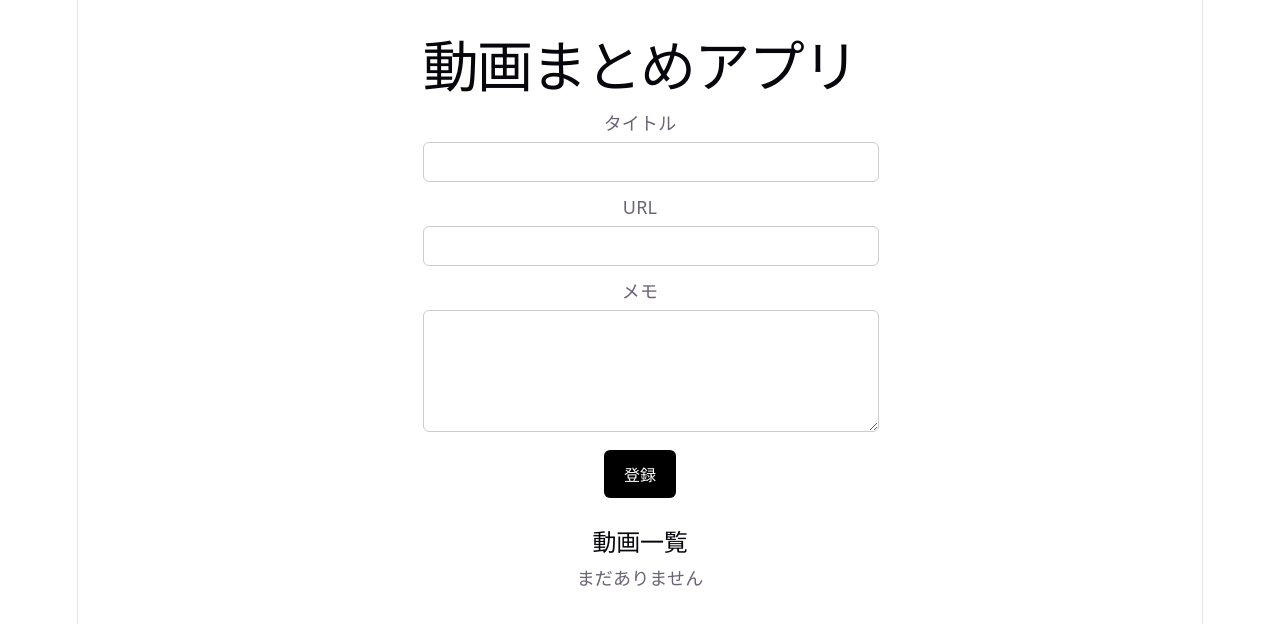
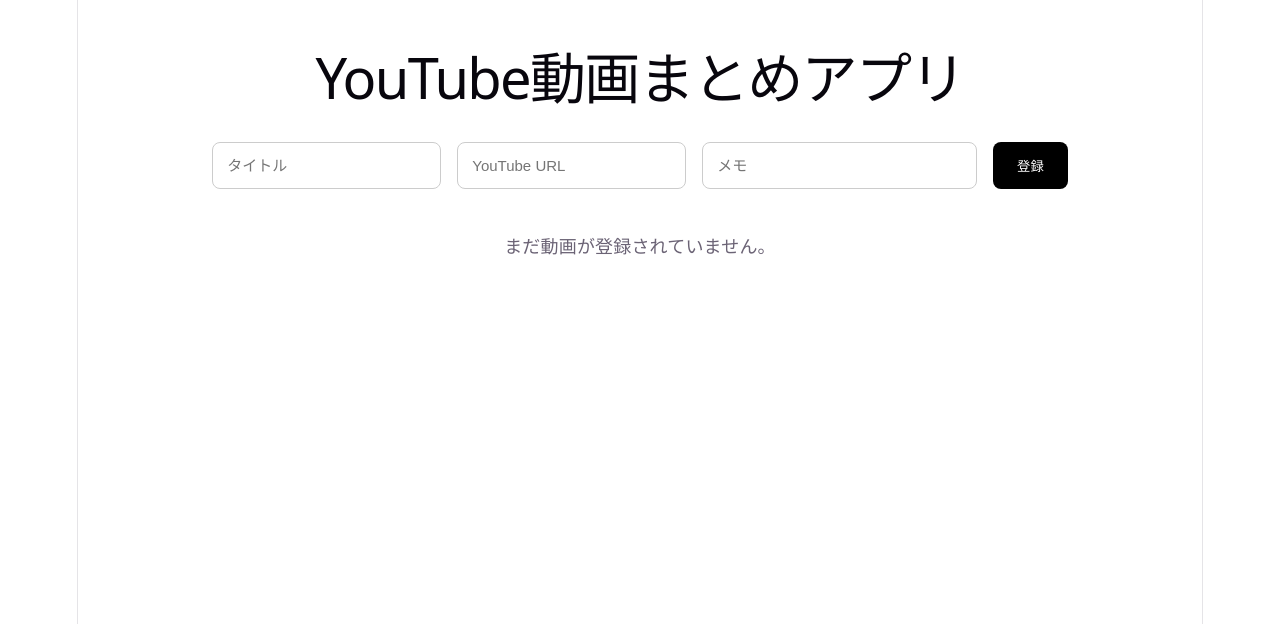
Before and after one commit to ka2ki1/video-stock-frontend, a React (Vite) app: page / in a window 1280 px wide. Shown: the top 624 px of the page. Built offline with nearby package versions, Linux system fonts and the light colour scheme.

Commit message:
style: remove youtube link from video card

```diff
--- a/src/App.jsx
+++ b/src/App.jsx
@@ -1,27 +1,34 @@
-import { useState } from "react";
+import { useEffect, useState } from "react";
 import VideoForm from "./components/VideoForm";
 import VideoList from "./components/VideoList";
 
 function App() {
-  const [videos, setVideos] = useState([]);
+  const [videos, setVideos] = useState(() => {
+    const savedVideos = localStorage.getItem("videos");
+    return savedVideos ? JSON.parse(savedVideos) : [];
+  });
+
+  useEffect(() => {
+    localStorage.setItem("videos", JSON.stringify(videos));
+  }, [videos]);
 
   function handleAdd(video) {
     setVideos([...videos, video]);
   }
 
   function handleDelete(id) {
-    setVideos(videos.filter((v) => v.id !== id));
+    setVideos(videos.filter((video) => video.id !== id));
   }
 
   return (
     <div
       style={{
-        maxWidth: "800px",
-        margin: "0 auto",   // ← これが中央寄せ
-        padding: "20px",
+        maxWidth: "1200px",
+        margin: "0 auto",
+        padding: "32px",
       }}
     >
-      <h1 style={{ textAlign: "center" }}>動画まとめアプリ</h1>
+      <h1>YouTube動画まとめアプリ</h1>
 
       <VideoForm onAdd={handleAdd} />
 
--- a/src/components/VideoForm.jsx
+++ b/src/components/VideoForm.jsx
@@ -21,57 +21,60 @@
   }
 
   const inputStyle = {
-    width: "100%",
-    padding: "10px",
-    fontSize: "16px",
-    marginTop: "6px",
-    borderRadius: "6px",
+    padding: "14px",
+    fontSize: "15px",
+    borderRadius: "8px",
     border: "1px solid #ccc",
   };
 
-  const buttonStyle = {
-    marginTop: "12px",
-    padding: "12px 20px",
-    fontSize: "16px",
-    borderRadius: "6px",
-    border: "none",
-    backgroundColor: "#000",
-    color: "#fff",
-    cursor: "pointer",
-  };
-
   return (
-    <div style={{ maxWidth: "600px", marginBottom: "30px" }}>
-      <div>
-        <label>タイトル</label>
+    <div
+      style={{
+        display: "grid",
+        gridTemplateColumns: "1fr 1fr 1.2fr auto",
+        gap: "16px",
+        background: "#fff",
+        padding: "20px",
+        borderRadius: "12px",
+        marginBottom: "24px",
+      }}
+    >
       <input
         type="text"
+        placeholder="タイトル"
         value={title}
         onChange={(e) => setTitle(e.target.value)}
         style={inputStyle}
       />
-      </div>
 
-      <div style={{ marginTop: "12px" }}>
-        <label>URL</label>
       <input
         type="text"
+        placeholder="YouTube URL"
         value={url}
         onChange={(e) => setUrl(e.target.value)}
         style={inputStyle}
       />
-      </div>
 
-      <div style={{ marginTop: "12px" }}>
-        <label>メモ</label>
-        <textarea
+      <input
+        type="text"
+        placeholder="メモ"
         value={memo}
         onChange={(e) => setMemo(e.target.value)}
-          style={{ ...inputStyle, height: "100px" }}
+        style={inputStyle}
       />
-      </div>
 
-      <button onClick={handleSubmit} style={buttonStyle}>
+      <button
+        onClick={handleSubmit}
+        style={{
+          padding: "0 24px",
+          borderRadius: "8px",
+          border: "none",
+          background: "#000",
+          color: "#fff",
+          fontWeight: "bold",
+          cursor: "pointer",
+        }}
+      >
         登録
       </button>
     </div>
--- a/src/components/VideoItem.jsx
+++ b/src/components/VideoItem.jsx
@@ -1,18 +1,32 @@
 function VideoItem({ video, onDelete }) {
   function getEmbedUrl(url) {
+    if (!url) return "";
+
     try {
-      const u = new URL(url);
+      const parsedUrl = new URL(url);
 
-      if (u.hostname === "youtu.be") {
-        return `https://www.youtube.com/embed/${u.pathname.slice(1)}`;
+      if (
+        parsedUrl.hostname === "www.youtube.com" ||
+        parsedUrl.hostname === "youtube.com"
+      ) {
+        if (parsedUrl.pathname === "/watch") {
+          const videoId = parsedUrl.searchParams.get("v");
+          return videoId ? `https://www.youtube.com/embed/${videoId}` : "";
         }
 
-      if (u.pathname === "/watch") {
-        return `https://www.youtube.com/embed/${u.searchParams.get("v")}`;
+        if (parsedUrl.pathname.startsWith("/shorts/")) {
+          const videoId = parsedUrl.pathname.split("/shorts/")[1];
+          return videoId ? `https://www.youtube.com/embed/${videoId}` : "";
         }
 
-      if (u.pathname.startsWith("/shorts/")) {
-        return `https://www.youtube.com/embed/${u.pathname.split("/shorts/")[1]}`;
+        if (parsedUrl.pathname.startsWith("/embed/")) {
+          return `https://www.youtube.com${parsedUrl.pathname}`;
+        }
+      }
+
+      if (parsedUrl.hostname === "youtu.be") {
+        const videoId = parsedUrl.pathname.slice(1);
+        return videoId ? `https://www.youtube.com/embed/${videoId}` : "";
       }
 
       return "";
@@ -24,37 +38,72 @@
   const embedUrl = getEmbedUrl(video.url);
 
   return (
-    <li style={{ marginBottom: "20px" }}>
+    <div
+      style={{
+        background: "#fff",
+        borderRadius: "10px",
+        overflow: "hidden",
+        boxShadow: "0 2px 8px rgba(0,0,0,0.08)",
+      }}
+    >
+      <div
+        style={{
+          height: "180px",
+          background: "#ddd",
+        }}
+      >
+        {embedUrl ? (
+          <iframe
+            src={embedUrl}
+            title={video.title}
+            style={{
+              width: "100%",
+              height: "100%",
+              border: "none",
+            }}
+            allowFullScreen
+          />
+        ) : (
+          <div
+            style={{
+              height: "100%",
+              display: "flex",
+              alignItems: "center",
+              justifyContent: "center",
+              padding: "12px",
+              textAlign: "center",
+            }}
+          >
+            YouTube URLではありません
+          </div>
+        )}
+      </div>
+
+      <div
+        style={{
+          padding: "12px",
+          textAlign: "center",
+        }}
+      >
         <h3>{video.title}</h3>
 
-      {embedUrl && (
-        <iframe
-          width="500"
-          height="300"
-          src={embedUrl}
-          title="video"
-          allowFullScreen
-        ></iframe>
-      )}
-
-      <p>{video.memo}</p>
+        {video.memo && <p>{video.memo}</p>}
 
         <button
           onClick={() => onDelete(video.id)}
           style={{
-          marginTop: "10px",
-          padding: "10px 20px",
-          fontSize: "16px",
+            padding: "8px 14px",
             borderRadius: "6px",
-          border: "none",
-          backgroundColor: "#e53935",
-          color: "#fff",
+            border: "1px solid red",
+            background: "#fff",
+            color: "red",
             cursor: "pointer",
           }}
         >
           削除
         </button>
-    </li>
+      </div>
+    </div>
   );
 }
 
--- a/src/components/VideoList.jsx
+++ b/src/components/VideoList.jsx
@@ -1,23 +1,21 @@
 import VideoItem from "./VideoItem";
 
 function VideoList({ videos, onDelete }) {
+  if (videos.length === 0) {
+    return <p>まだ動画が登録されていません。</p>;
+  }
+
   return (
-    <div>
-      <h2>動画一覧</h2>
-
-      {videos.length === 0 ? (
-        <p>まだありません</p>
-      ) : (
-        <ul>
-          {videos.map((video) => (
-            <VideoItem
-              key={video.id}
-              video={video}
-              onDelete={onDelete}
-            />
-          ))}
-        </ul>
-      )}
+    <div
+      style={{
+        display: "grid",
+        gridTemplateColumns: "repeat(4, 1fr)",
+        gap: "20px",
+      }}
+    >
+      {videos.map((video) => (
+        <VideoItem key={video.id} video={video} onDelete={onDelete} />
+      ))}
     </div>
   );
 }
```
Also changed, not shown: 1 other file (tests, documents, lock files or other folders). Lines whose indentation alone changed are shown as unchanged.
